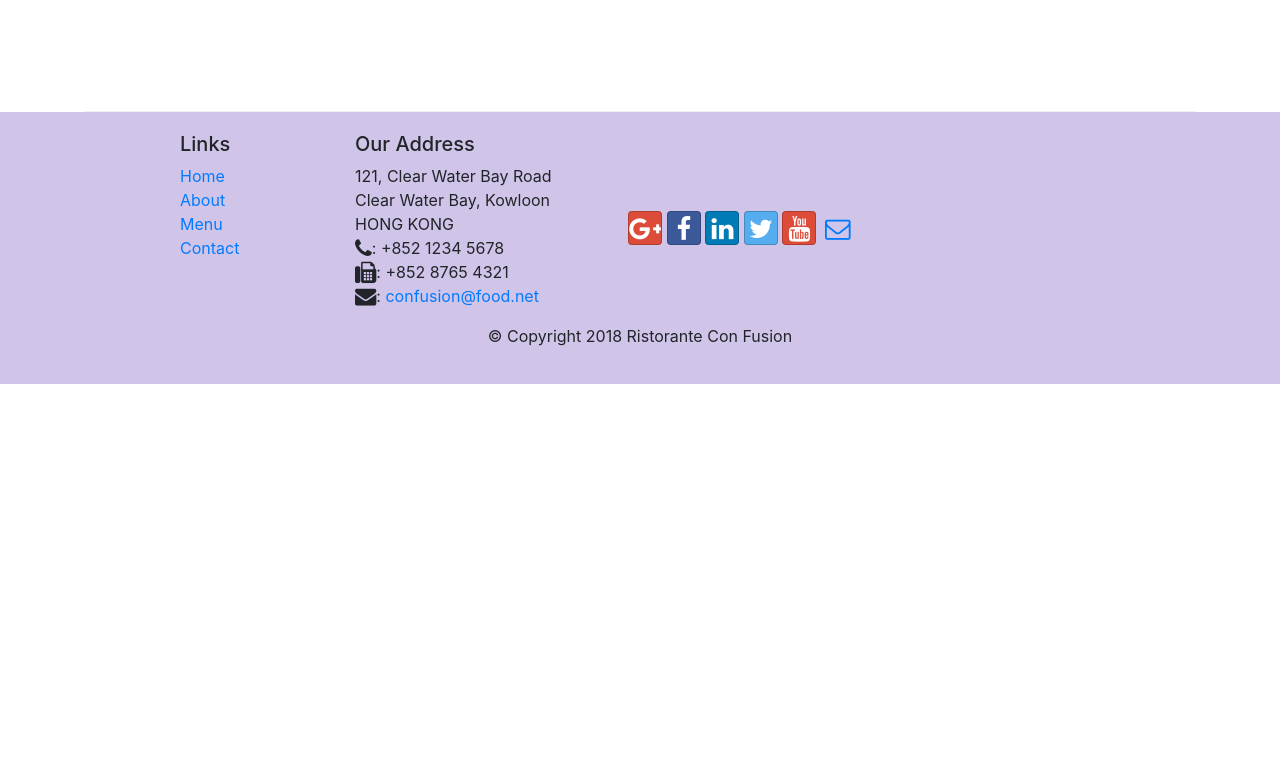
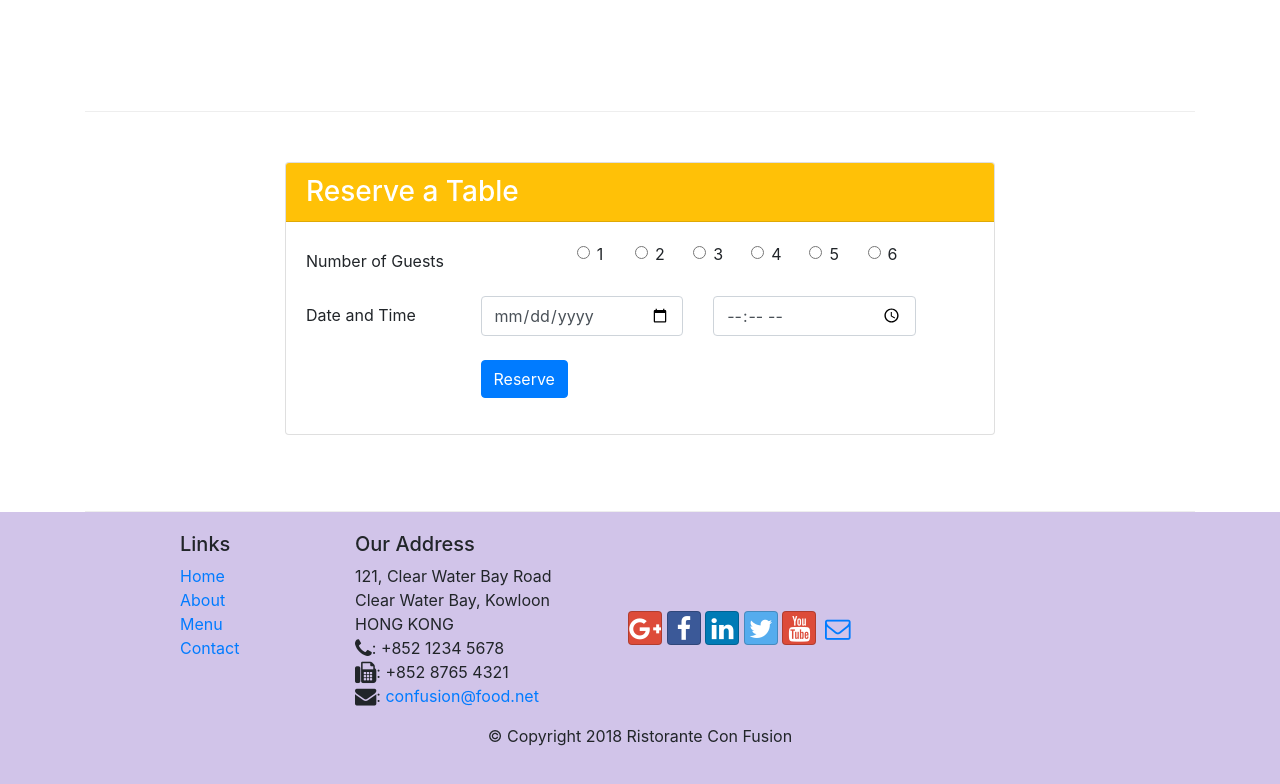
Before and after one commit to Nikhil-Gupta-prog/Bootstrap-practice, a website: page index.html in a window 1280 px wide. Shown: the part 1422-2206 px from the top of the page. Before the commit the page ends 1806 px from the top, so only its background shows below. Drawn offline with nearby package versions, Linux system fonts and the light colour scheme.

Commit message:
Add Reservation card

```diff
--- a/index.html
+++ b/index.html
@@ -44,6 +44,10 @@
                 <div class="col-12 col-sm align-self-center">
                     <img src="img/logo.png" class="img-fluid">
                 </div>
+                <div class="col-12 col-sm  align-self-center">
+                  <button  class="btn bg-warning btn-lg btn-block "><a href="#Reserve"><strong>Reserve Table</strong></a></button>
+                </div>
+
             </div>
         </div>
     </header>
@@ -58,8 +62,9 @@
                     <img class="d-flex mr-3 img-thumbnail align-self-center"
                        src="img/uthappizza.png" alt="uthappiza">
                     <div class="media-body">
-                    <h2 class="mt-0">Uthappizza</h2>
-                    <p class="d-none d-sm-block">A unique combination of Indian Uthappam (pancake) and Italian pizza, topped with Cerignola olives, ripe vine cherry tomatoes, Vidalia onion, Guntur chillies and Buffalo Paneer.</p>
+                    <h2 class="mt-0">Uthappizza<span class="badge badge-danger">HOT</span><span class="badge badge-pill badge-secondary">$4.99</span></h2>
+                    <p class="d-none d-sm-block">A unique combination of Indian Uthappam (pancake) and Italian pizza,
+                         topped with Cerignola olives, ripe vine cherry tomatoes, Vidalia onion, Guntur chillies and Buffalo Paneer.</p>
                 </div>
             </div>
            </div>
@@ -72,12 +77,14 @@
             </div>
             <div class="col col-sm  col-md">
                 <div class="media">
-                    <img class="d-flex mr-3 img-thumbnail align-self-center"
-                       src="img/buffet.png" alt="Buffet">
+
                     <div class="media-body">
-                        <h2 class="mt-0">Weekend Grand Buffet</h2>
-                        <p class="d-none d-sm-block">Featuring mouthwatering combinations with a choice of five different salads, six enticing appetizers, six main entrees and five choicest desserts. Free flowing bubbly and soft drinks. All for just $19.99 per person </p>
+                        <h2 class="mt-0">Weekend Grand Buffet<span class="badge badge-danger">New</span></h2>
+                        <p class="d-none d-sm-block">Featuring mouthwatering combinations with a choice of five different salads, six enticing appetizers,
+                            six main entrees and five choicest desserts. Free flowing bubbly and soft drinks. All for just $19.99 per person </p>
                     </div>
+                    <img class=" ml-3 img-thumbnail align-self-center"
+                    src="img/buffet.png" alt="Buffet">
                 </div>
             </div>
         </div>
@@ -98,7 +105,79 @@
                 </div>
             </div>
         </div>
+
+      <section id="Reserve">
+        <div class="row row-content">
+          <div class="col-12 offset-md-2 col-md-8">
+            <div class="card">
+                <h3 class="card-header bg-warning text-white">Reserve a Table</h3>
+                <div class="card-body">
+
+                        <div class="form-group row">
+                            <label for="firstname" class="col-md-4 col-form-label">Number of Guests</label>
+                            <div class="offset-1 col-1">
+                                <input class="form-check-input" type="radio" name="radio" id="Radio1" value="option1">
+                                <label class="form-check-label" for="Radio1">1</label>
+                            </div>
+
+                            <div class="col-1">
+                                <input class="form-check-input" type="radio" name="radio" id="Radio2" value="option2">
+                                <label class="form-check-label" for="Radio2">2</label>
+                            </div>
+
+                            <div class="col-1">
+                                <input class="form-check-input" type="radio" name="radio" id="Radio3" value="option3">
+                                <label class="form-check-label" for="Radio3">3</label>
+                            </div>
+
+                            <div class="col-1">
+                                <input class="form-check-input" type="radio" name="radio" id="Radio4" value="option4">
+                                <label class="form-check-label" for="Radio4">4</label>
+                            </div>
+
+                            <div class="col-1">
+                                <input class="form-check-input" type="radio" name="radio" id="Radio5" value="option5">
+                                <label class="form-check-label" for="Radio5">5</label>
+                            </div>
+
+                            <div class="col-1">
+                                <input class="form-check-input" type="radio" name="radio" id="Radio6" value="option6">
+                                <label class="form-check-label" for="Radio6">6</label>
+                            </div>
+                        </div>
+                        <div class="form-group row">
+                            <label for="telnum" class="col-12 col-md-3 col-form-label">Date and Time</label>
+                            <div class="col-5 col-md-4">
+                                <input type="date" class="form-control" id="Date" name="Date" placeholder="Date">
+                            </div>
+                            <div class="col-5 col-md-4">
+                                <input type="time" class="form-control" id="Time" name="Time" placeholder="Time">
+                            </div>
+                        </div>
+                        <div class="form-group row">
+                            <div class="offset-md-3 col-md-9 mt-2">
+                                <button type="submit" class="btn btn-primary">Reserve</button>
+                            </div>
+                        </div>
+                </div>
+            </div>
+          </div>
+        </div>
+      </section>
+
+
+
+
     </div>
+
+
+
+
+
+
+
+
+
 
     <footer class="footer">
         <div class="container">
```
Also changed, not shown: css/styles.css (line endings or trailing spaces).
